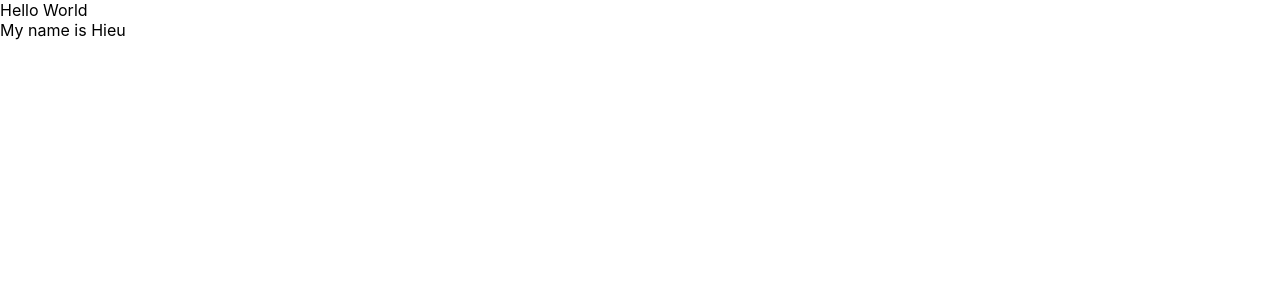
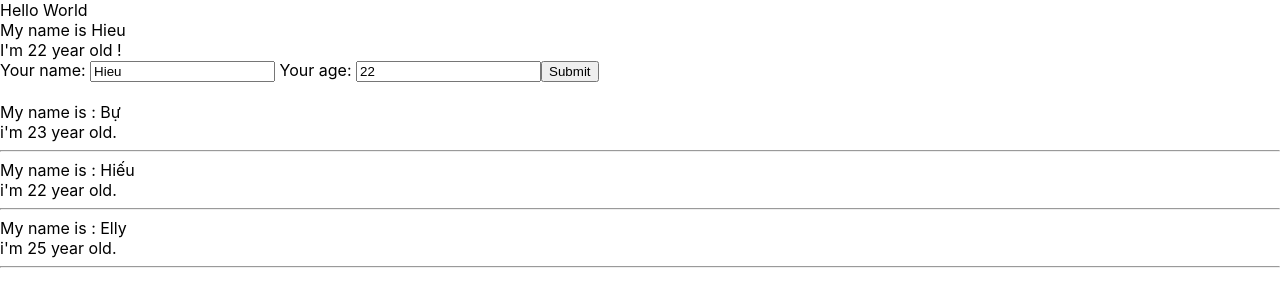
Before and after one commit to EllyVu/React-ultimate, a React (Create React App) app: page / in a window 1280 px wide. Shown: the top 306 px of the page. Built offline with nearby package versions, Linux system fonts and the light colour scheme.

Commit message:
init project

```diff
--- /dev/null
+++ b/src/components/DisplayInfor.js
@@ -0,0 +1,27 @@
+import React from "react";
+
+class DisplayInfor extends React.Component {
+
+    render() {
+        const { listUser } = this.props;
+        return (
+            <div>
+                {listUser.map((user) => {
+                    return (
+                        <div key={user.id}>
+                            <div> My name is : {user.name}</div>
+                            <div> i'm {user.age} year old.</div>
+                            <hr />
+                        </div>
+
+
+                    )
+                })}
+
+
+
+            </div>
+        )
+    }
+}
+export default DisplayInfor;
--- a/src/components/MyComponent.js
+++ b/src/components/MyComponent.js
@@ -1,21 +1,24 @@
-// class component
-// function component
 import React from "react";
+import UserInfor from "./UserInfor";
+import DisplayInfor from "./DisplayInfor";
 
 
 class MyComponents extends React.Component {
     state = {
-        name: "Hieu",
-        age: 22,
-        address: 'Tb'
-    };
-
-
+        listUser: [
+            { id: 1, name: "Bự", age: 23 },
+            { id: 2, name: "Hiếu", age: 22 },
+            { id: 3, name: "Elly", age: 25 },
+        ]
+    }
     render() {
         return (
-            <div>
-                My name is {this.state.name}
-            </div>
+            <>
+
+                <UserInfor />
+                <br></br>
+                <DisplayInfor listUser={this.state.listUser} />
+            </>
         );
     }
 }
--- /dev/null
+++ b/src/components/UserInfor.js
@@ -0,0 +1,55 @@
+import React from "react";
+
+class UserInfor extends React.Component {
+
+
+    state = {
+        name: "Hieu",
+        age: 22,
+        address: 'Tb'
+    };
+
+    handleOnChangeInput = (event) => {
+        this.setState({
+            name: event.target.value
+        })
+    }
+    handleOnChangeAge = (event) => {
+        this.setState({
+            age: event.target.value
+        })
+    }
+
+    handleONSubmit = (event) => {
+        event.preventDefault();
+    }
+    render() {
+        return (
+            <div>
+                <div>
+                    My name is {this.state.name}
+                </div>
+                <div>
+                    I'm {this.state.age} year old !
+                </div>
+
+                <form onSubmit={(event) => this.handleONSubmit(event)}>
+                    <label> Your name: </label>
+                    <input
+                        value={this.state.name}
+                        type='text'
+                        onChange={(event) => this.handleOnChangeInput(event)}
+                    />
+                    <label> Your age: </label>
+                    <input
+                        value={this.state.age}
+                        type='number'
+                        onChange={(event) => this.handleOnChangeAge(event)}
+                    />
+                    <button>Submit</button>
+                </form>
+            </div>
+        )
+    }
+}
+export default UserInfor;
```
